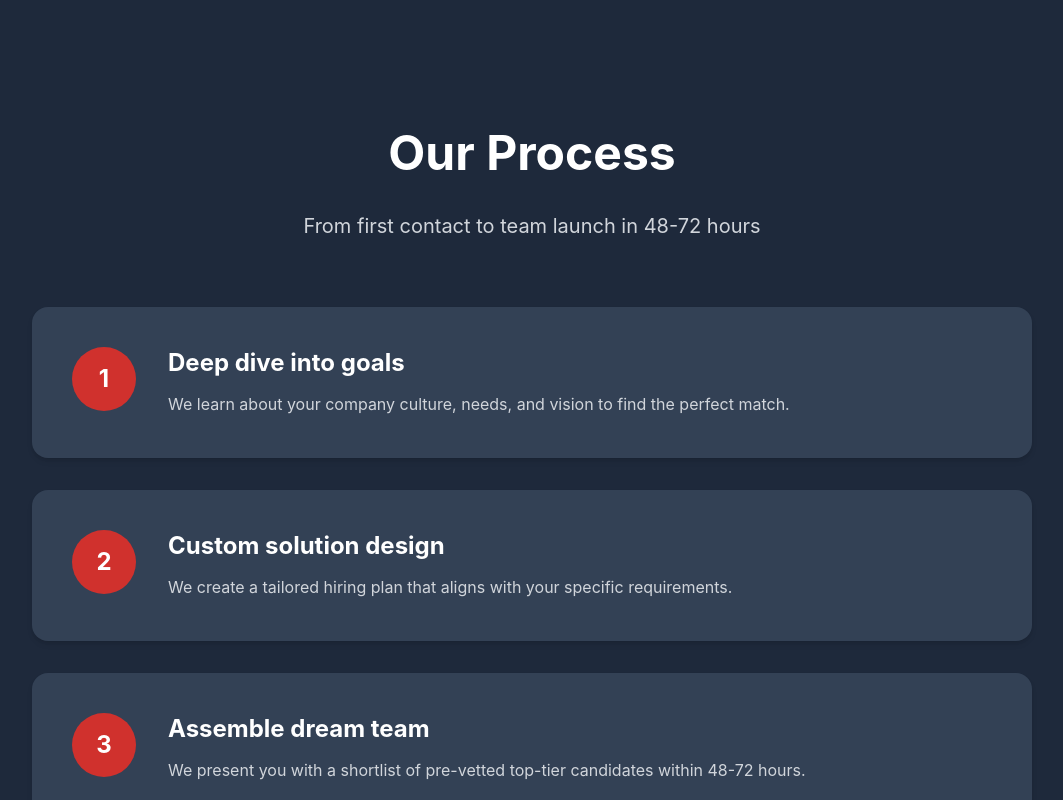
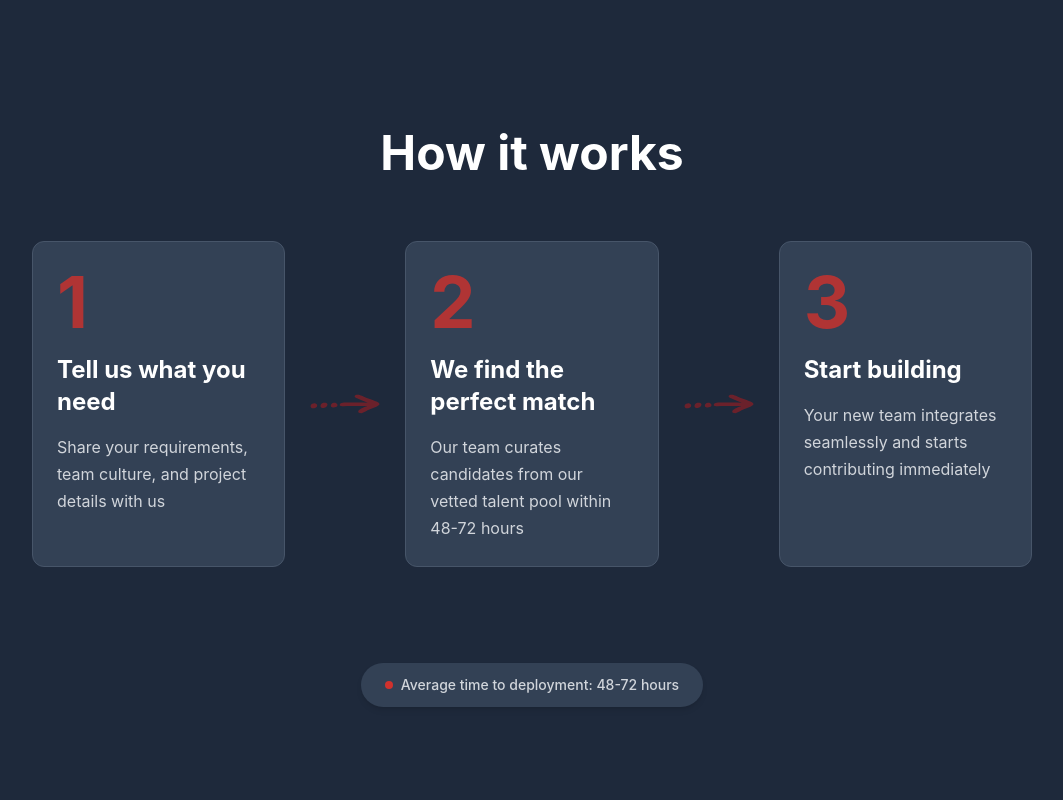
Before and after one commit to davedumto/bridgeafrica, a Next.js app: page / in a window 1280 px wide. Shown: the part 2460-3260 px from the top of the page, without its empty margins (108-1171 px from the left). Built offline with nearby package versions, Linux system fonts and the light colour scheme.

Commit message:
chore: made an update

```diff
--- a/app/about/page.tsx
+++ b/app/about/page.tsx
@@ -207,7 +207,7 @@ export default function About() {
             </p>
             <div className="flex flex-col sm:flex-row gap-4 md:gap-6 justify-center items-center">
               <Button>Request shortlist</Button>
-              <Button variant="secondary">Book a call</Button>
+              <Button variant="secondary" className='border border-1 border-[#D0312D]'>Book a call</Button>
             </div>
           </AnimatedSection>
         </div>
--- a/app/globals.css
+++ b/app/globals.css
@@ -38,3 +38,27 @@ body {
   color: var(--color-text);
   transition: background-color 0.3s ease, color 0.3s ease;
 }
+
+@keyframes arrow-pulse {
+  0%, 100% {
+    opacity: 0.6;
+    transform: translateX(0px);
+  }
+  50% {
+    opacity: 1;
+    transform: translateX(4px);
+  }
+}
+
+@media (max-width: 1023px) {
+  @keyframes arrow-pulse {
+    0%, 100% {
+      opacity: 0.6;
+      transform: rotate(90deg) translateX(0px);
+    }
+    50% {
+      opacity: 1;
+      transform: rotate(90deg) translateX(4px);
+    }
+  }
+}
--- a/app/page.tsx
+++ b/app/page.tsx
@@ -1,6 +1,7 @@
 'use client'
 
 import React, { useEffect, useState } from 'react';
+import Image from 'next/image';
 import { AnimatedSection } from '@/components/AnimatedSection';
 import { Button } from '@/components/Button';
 import { Card } from '@/components/Card';
@@ -122,11 +123,11 @@ export default function Home() {
           </AnimatedSection>
           <div className="grid grid-cols-1 md:grid-cols-2 gap-8 md:gap-12">
             <AnimatedSection delay={0}>
-              <div className="bg-white dark:bg-slate-700 rounded-2xl p-10 hover:shadow-xl transition-all duration-300 border-2 border-[#0A2342] dark:border-slate-500">
+              <div className="bg-white dark:bg-slate-700 rounded-2xl p-10 hover:shadow-xl transition-all duration-300 border-2 border-[#0A2342] dark:border-slate-500 h-full flex flex-col">
                 <h3 className="text-2xl font-bold mb-4 text-[#0A2342] dark:text-white transition-colors">
                   Battle-Tested Pipeline
                 </h3>
-                <p className="leading-relaxed text-[#0A2342] dark:text-gray-300 transition-colors" style={{
+                <p className="leading-relaxed text-[#0A2342] dark:text-gray-300 transition-colors flex-grow" style={{
                   lineHeight: '1.7'
                 }}>
                   Our rigorous vetting process ensures only exceptional talent
@@ -136,11 +137,11 @@ export default function Home() {
               </div>
             </AnimatedSection>
             <AnimatedSection delay={100}>
-              <div className="bg-white dark:bg-slate-700 rounded-2xl p-10 hover:shadow-xl transition-all duration-300 border-2 border-[#0A2342] dark:border-slate-500">
+              <div className="bg-white dark:bg-slate-700 rounded-2xl p-10 hover:shadow-xl transition-all duration-300 border-2 border-[#0A2342] dark:border-slate-500 h-full flex flex-col">
                 <h3 className="text-2xl font-bold mb-4 text-[#0A2342] dark:text-white transition-colors">
                   Zero Headaches
                 </h3>
-                <p className="leading-relaxed text-[#0A2342] dark:text-gray-300 transition-colors" style={{
+                <p className="leading-relaxed text-[#0A2342] dark:text-gray-300 transition-colors flex-grow" style={{
                   lineHeight: '1.7'
                 }}>
                   We handle all payroll, contracts, and administrative tasks.
@@ -149,11 +150,11 @@ export default function Home() {
               </div>
             </AnimatedSection>
             <AnimatedSection delay={200}>
-              <div className="bg-white dark:bg-slate-700 rounded-2xl p-10 hover:shadow-xl transition-all duration-300 border-2 border-[#0A2342] dark:border-slate-500">
+              <div className="bg-white dark:bg-slate-700 rounded-2xl p-10 hover:shadow-xl transition-all duration-300 border-2 border-[#0A2342] dark:border-slate-500 h-full flex flex-col">
                 <h3 className="text-2xl font-bold mb-4 text-[#0A2342] dark:text-white transition-colors">
                   7-Day Replacement Guarantee
                 </h3>
-                <p className="leading-relaxed text-[#0A2342] dark:text-gray-300 transition-colors" style={{
+                <p className="leading-relaxed text-[#0A2342] dark:text-gray-300 transition-colors flex-grow" style={{
                   lineHeight: '1.7'
                 }}>
                   If a placement does not work out, we will find a replacement
@@ -162,11 +163,11 @@ export default function Home() {
               </div>
             </AnimatedSection>
             <AnimatedSection delay={300}>
-              <div className="bg-white dark:bg-slate-700 rounded-2xl p-10 hover:shadow-xl transition-all duration-300 border-2 border-[#0A2342] dark:border-slate-500">
+              <div className="bg-white dark:bg-slate-700 rounded-2xl p-10 hover:shadow-xl transition-all duration-300 border-2 border-[#0A2342] dark:border-slate-500 h-full flex flex-col">
                 <h3 className="text-2xl font-bold mb-4 text-[#0A2342] dark:text-white transition-colors">
                   Transparent Flat Pricing
                 </h3>
-                <p className="leading-relaxed text-[#0A2342] dark:text-gray-300 transition-colors" style={{
+                <p className="leading-relaxed text-[#0A2342] dark:text-gray-300 transition-colors flex-grow" style={{
                   lineHeight: '1.7'
                 }}>
                   No hidden fees or surprises. Our pricing is straightforward
@@ -182,58 +183,89 @@ export default function Home() {
       <section className="py-16 md:py-24 lg:py-[120px] bg-gray-50 dark:bg-slate-800 transition-colors duration-300">
         <div className="max-w-[1200px] mx-auto px-6 md:px-12 lg:px-[100px]">
           <AnimatedSection>
-            <h2 className="text-3xl md:text-4xl lg:text-5xl font-bold mb-6 md:mb-8 text-center text-[#0A2342] dark:text-white transition-colors">
-              Our Process
+            <h2 className="text-3xl md:text-4xl lg:text-5xl font-bold mb-8 md:mb-16 text-center text-[#0A2342] dark:text-white transition-colors">
+              How it works
             </h2>
-            <p className="text-base md:text-lg lg:text-xl text-center mb-8 md:mb-16 leading-relaxed text-[#0A2342] dark:text-gray-300 transition-colors" style={{
-              lineHeight: '1.7'
-            }}>
-              From first contact to team launch in 48-72 hours
-            </p>
           </AnimatedSection>
-          <div className="space-y-6 md:space-y-8">
+
+          <div className="flex flex-col lg:flex-row gap-3 lg:gap-5 items-stretch">
             {[{
-              step: '1',
-              title: 'Deep dive into goals',
-              desc: 'We learn about your company culture, needs, and vision to find the perfect match.'
+              number: '1',
+              title: 'Tell us what you need',
+              description: 'Share your requirements, team culture, and project details with us'
             }, {
-              step: '2',
-              title: 'Custom solution design',
-              desc: 'We create a tailored hiring plan that aligns with your specific requirements.'
+              number: '2',
+              title: 'We find the perfect match',
+              description: 'Our team curates candidates from our vetted talent pool within 48-72 hours'
             }, {
-              step: '3',
-              title: 'Assemble dream team',
-              desc: 'We present you with a shortlist of pre-vetted top-tier candidates within 48-72 hours.'
-            }, {
-              step: '4',
-              title: 'Training program',
-              desc: 'We onboard your new team members with comprehensive training and integration support.'
-            }, {
-              step: '5',
-              title: 'Go live with check-ins',
-              desc: 'Your team starts working, and we provide ongoing support to ensure success.'
-            }].map((item, index) => (
-              <AnimatedSection key={index} delay={index * 100}>
-                <div className="bg-white dark:bg-slate-700 rounded-2xl p-6 md:p-10 shadow-md hover:shadow-xl transition-all duration-300 flex flex-col sm:flex-row items-start gap-4 md:gap-8">
-                  <div className="w-12 h-12 md:w-16 md:h-16 rounded-full flex items-center justify-center flex-shrink-0 text-xl md:text-2xl font-bold text-white" style={{
-                    backgroundColor: '#D0312D'
-                  }}>
-                    {item.step}
-                  </div>
-                  <div>
-                    <h3 className="text-xl md:text-2xl font-bold mb-2 md:mb-3 text-[#0A2342] dark:text-white transition-colors">
-                      {item.title}
+              number: '3',
+              title: 'Start building',
+              description: 'Your new team integrates seamlessly and starts contributing immediately'
+            }].map((step, index) => (
+              <React.Fragment key={index}>
+                <AnimatedSection delay={index * 200} className="flex-1">
+                  <div className="bg-white dark:bg-slate-700 rounded-xl p-6 border border-gray-200 dark:border-slate-600 transition-colors h-full flex flex-col">
+                    <div className="text-6xl md:text-7xl font-bold opacity-80 text-[#D0312D] dark:text-[#D0312D] mb-4">
+                      {step.number}
+                    </div>
+                    <h3 className="text-xl md:text-2xl font-bold mb-4 text-[#0A2342] dark:text-white transition-colors">
+                      {step.title}
                     </h3>
-                    <p className="text-sm md:text-base leading-relaxed text-[#0A2342] dark:text-gray-300 transition-colors" style={{
+                    <p className="text-base leading-relaxed text-[#0A2342] dark:text-gray-300 transition-colors flex-grow" style={{
                       lineHeight: '1.7'
                     }}>
-                      {item.desc}
+                      {step.description}
                     </p>
                   </div>
-                </div>
-              </AnimatedSection>
+                </AnimatedSection>
+
+                {index < 2 && (
+                  <>
+                    {/* Desktop horizontal arrow */}
+                    <div className="hidden lg:flex items-center">
+                      <Image
+                        src="/arrow%20right.svg"
+                        alt="Next step"
+                        width={80}
+                        height={48}
+                        className="w-[5em] h-[3em] animate-pulse"
+                        style={{
+                          filter: 'brightness(0) saturate(100%) invert(13%) sepia(69%) saturate(4154%) hue-rotate(347deg) brightness(92%) contrast(92%)',
+                          animation: 'arrow-pulse 2s ease-in-out infinite'
+                        }}
+                      />
+                    </div>
+
+                    {/* Mobile vertical arrow */}
+                    <div className="lg:hidden flex justify-center py-4">
+                      <Image
+                        src="/arrow%20right.svg"
+                        alt="Next step"
+                        width={32}
+                        height={32}
+                        className="w-8 h-8 rotate-90"
+                        style={{
+                          filter: 'brightness(0) saturate(100%) invert(13%) sepia(69%) saturate(4154%) hue-rotate(347deg) brightness(92%) contrast(92%)',
+                          animation: 'arrow-pulse 2s ease-in-out infinite'
+                        }}
+                      />
+                    </div>
+                  </>
+                )}
+              </React.Fragment>
             ))}
           </div>
+
+          <AnimatedSection delay={600}>
+            <div className="mt-16 md:mt-24 text-center">
+              <div className="inline-flex items-center gap-2 bg-white dark:bg-slate-700 rounded-full px-6 py-3 shadow-md">
+                <div className="w-2 h-2 bg-[#D0312D] rounded-full"></div>
+                <span className="text-sm font-medium text-[#0A2342] dark:text-gray-300">
+                  Average time to deployment: 48-72 hours
+                </span>
+              </div>
+            </div>
+          </AnimatedSection>
         </div>
       </section>
       <SectionDivider color="#ffffff" flip />
```
Also changed, not shown: public/arrow right.svg (added).
